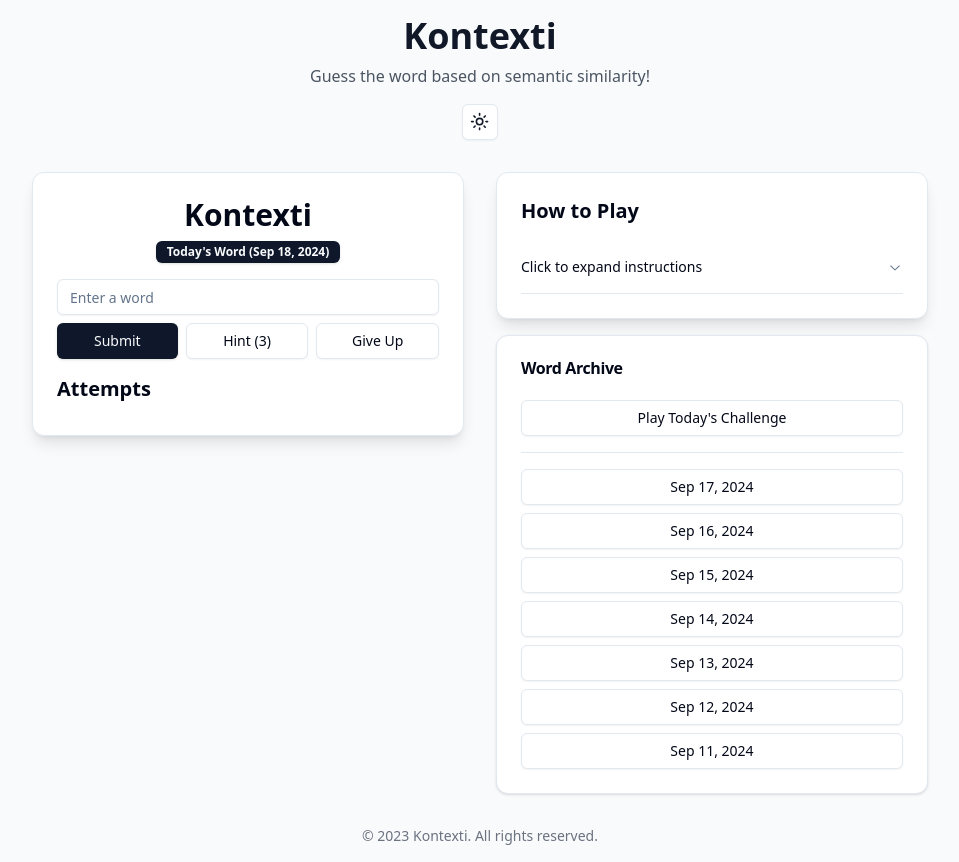
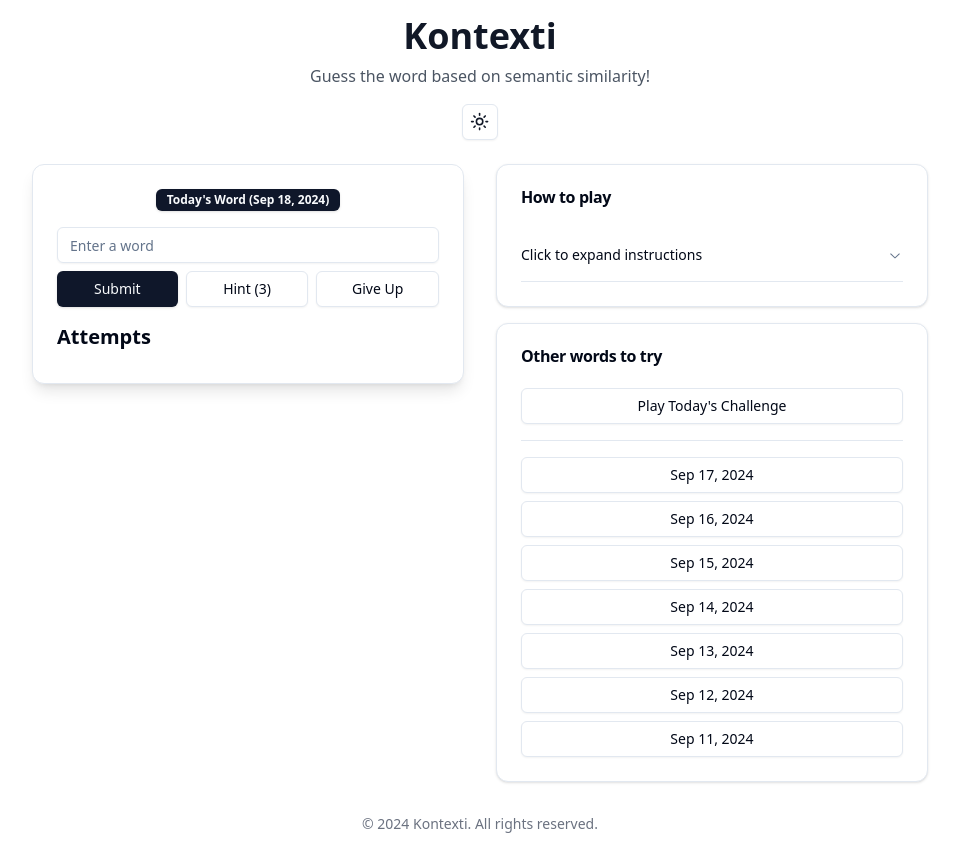
Before and after one commit to Neonize/kontexti, a Next.js app: page / in a window 1280 px wide. Shown: the whole page, without its empty margins (160-1119 px from the left). Built offline with nearby package versions, Linux system fonts and the light colour scheme.

Commit message:
MANUAL: small changes and remove dark: classes

```diff
--- a/app/page.tsx
+++ b/app/page.tsx
@@ -20,8 +20,8 @@
   };
 
   return (
-    <div className="min-h-screen flex flex-col items-center justify-start p-4 bg-gray-50 dark:bg-gray-900 text-gray-900 dark:text-gray-100">
-      <header className="w-full max-w-4xl text-center mb-8 flex flex-col items-center">
+    <div className="min-h-screen flex flex-col items-center justify-start p-4 text-gray-900 dark:text-gray-100">
+      <header className="w-full max-w-4xl text-center mb-6 flex flex-col items-center">
         <motion.h1
           className="text-4xl font-bold mb-2 cursor-pointer"
           initial={{ opacity: 0, y: -20 }}
@@ -66,7 +66,7 @@
         </div>
       </motion.main>
       <footer className="mt-8 text-center text-sm text-gray-500 dark:text-gray-400">
-        © 2023 Kontexti. All rights reserved.
+        © 2024 Kontexti. All rights reserved.
       </footer>
     </div>
   );
--- a/components/GameInstructions.tsx
+++ b/components/GameInstructions.tsx
@@ -1,5 +1,5 @@
 import React from 'react';
-import { Card } from './ui/card';
+import { Card, CardContent, CardHeader, CardTitle } from './ui/card';
 import {
   Accordion,
   AccordionContent,
@@ -9,8 +9,11 @@
 
 const GameInstructions: React.FC = () => {
   return (
-    <Card className="w-full p-6 bg-white dark:bg-gray-800 shadow-lg">
-      <h2 className="text-xl font-semibold mb-4">How to Play</h2>
+    <Card className="w-full">
+      <CardHeader>
+        <CardTitle>How to play</CardTitle>
+      </CardHeader>
+      <CardContent className="space-y-4">
         <Accordion type="single" collapsible className="w-full">
           <AccordionItem value="instructions">
             <AccordionTrigger className="text-left">Click to expand instructions</AccordionTrigger>
@@ -35,6 +38,7 @@
             </AccordionContent>
           </AccordionItem>
         </Accordion>
+      </CardContent>
     </Card>
   );
 };
--- a/components/KontextiGame.tsx
+++ b/components/KontextiGame.tsx
@@ -12,7 +12,6 @@
   calculateSimilarity,
   getHint,
   formatDate,
-  getColorForScore,
   calculateTotalPoints,
   GameState
 } from '../lib/gameUtils';
@@ -141,7 +140,7 @@
 
   if (isLoading) {
     return (
-      <Card className="w-full p-6 bg-white dark:bg-gray-800 shadow-lg">
+      <Card className="w-full p-6 shadow-lg">
         <Skeleton className="w-full h-8 mb-4" />
         <Skeleton className="w-full h-10 mb-2" />
         <div className="flex gap-2">
@@ -154,9 +153,8 @@
   }
 
   return (
-    <Card className="w-full p-6 bg-white dark:bg-gray-800 shadow-lg">
+    <Card className="w-full p-6 shadow-lg">
       <div className="mb-4 flex flex-col items-center">
-        <h2 className="text-3xl font-bold mb-2">Kontexti</h2>
         <Badge variant={customWord ? "secondary" : "default"} className="cursor-pointer" onClick={onResetToDaily}>
           {customWord ? "Archive Word" : `Today's Word (${formatDate(new Date())})`}
         </Badge>
@@ -190,7 +188,7 @@
           value={input}
           onChange={(e) => setInput(e.target.value)}
           placeholder="Enter a word"
-          className="mb-2 bg-white dark:bg-gray-700 text-gray-900 dark:text-white"
+          className="mb-2 text-gray-900 dark:text-white"
           disabled={gameWon || givenUp}
           ref={inputRef}
         />
@@ -208,7 +206,7 @@
       </form>
 
       {currentHint && (
-        <div className="mt-2 mb-4 p-2 bg-blue-50 dark:bg-blue-900 rounded">
+        <div className="mt-2 mb-4 p-2 rounded">
           <Badge variant="secondary">Hint</Badge>
           <p className="mt-1 text-sm">{currentHint}</p>
         </div>
@@ -234,7 +232,7 @@
               initial={{ opacity: 0, y: -10 }}
               animate={{ opacity: 1, y: 0 }}
               transition={{ duration: 0.3 }}
-              className="flex items-center justify-between bg-gray-100 dark:bg-gray-700 p-2 rounded"
+              className="flex items-center justify-between p-2 rounded"
             >
               <span>{attempt.word}</span>
               <div className="flex items-center gap-2 w-32">
@@ -242,7 +240,7 @@
                   <Skeleton className="w-full h-4" />
                 ) : (
                   <div className="w-full flex items-center">
-                    <Progress value={attempt.score} className={`flex-grow ${getColorForScore(attempt.score)}`} />
+                    <Progress value={attempt.score} className="flex-grow" />
                     <span className="text-sm font-semibold ml-2 w-8 text-right">{attempt.score}%</span>
                   </div>
                 )}
--- a/components/WordArchive.tsx
+++ b/components/WordArchive.tsx
@@ -12,14 +12,14 @@
   const today = new Date();
 
   return (
-    <Card className="w-full p-6 bg-white dark:bg-gray-800 shadow-lg">
+    <Card className="w-full p-6 shadow-lg">
       <h2 className="text-xl font-semibold mb-4">Word Archive</h2>
       <ul className="space-y-2">
         {pastWords.map((word, index) => {
           const date = new Date(today);
           date.setDate(today.getDate() - index - 1);
           return (
-            <li key={index} className="flex justify-between items-center bg-gray-100 dark:bg-gray-700 p-2 rounded">
+            <li key={index} className="flex justify-between items-center p-2 rounded">
               <span className="text-sm">{formatDate(date)}</span>
               <Button variant="outline" size="sm" onClick={() => onSelectWord(word)}>
                 Play
--- a/components/WordArchiveWithToday.tsx
+++ b/components/WordArchiveWithToday.tsx
@@ -14,15 +14,15 @@
   const pastWords = getPastWords(7); // Get past 7 days' words
 
   return (
-    <Card className="w-full bg-white dark:bg-gray-800">
+    <Card className="w-full">
       <CardHeader>
-        <CardTitle>Word Archive</CardTitle>
+        <CardTitle>Other words to try</CardTitle>
       </CardHeader>
       <CardContent className="space-y-4">
         <Button onClick={onResetToDaily} variant="outline" className="w-full">
           Play Today's Challenge
         </Button>
-        <Separator className="my-4" />
+        <Separator />
         <ul className="space-y-2">
           {pastWords.map((word, index) => {
             const date = new Date(Date.now() - (index + 1) * 24 * 60 * 60 * 1000);
--- a/components/theme-toggle.tsx
+++ b/components/theme-toggle.tsx
@@ -24,7 +24,7 @@
           <span className="sr-only">Toggle theme</span>
         </Button>
       </DropdownMenuTrigger>
-      <DropdownMenuContent align="end">
+      <DropdownMenuContent align="center">
         <DropdownMenuItem onClick={() => setTheme("light")}>
           Light
         </DropdownMenuItem>
--- a/lib/gameUtils.ts
+++ b/lib/gameUtils.ts
@@ -83,12 +83,6 @@
   return date.toLocaleDateString('en-US', { month: 'short', day: 'numeric', year: 'numeric' });
 };
 
-export const getColorForScore = (score: number): string => {
-  if (score < 33) return 'bg-red-500';
-  if (score < 66) return 'bg-yellow-500';
-  return 'bg-green-500';
-};
-
 export const calculateTotalPoints = (attempts: number, hintsUsed: number): number => {
   const basePoints = 1000;
   const pointsPerAttempt = 50;
```
Lines whose indentation alone changed are shown as unchanged.
